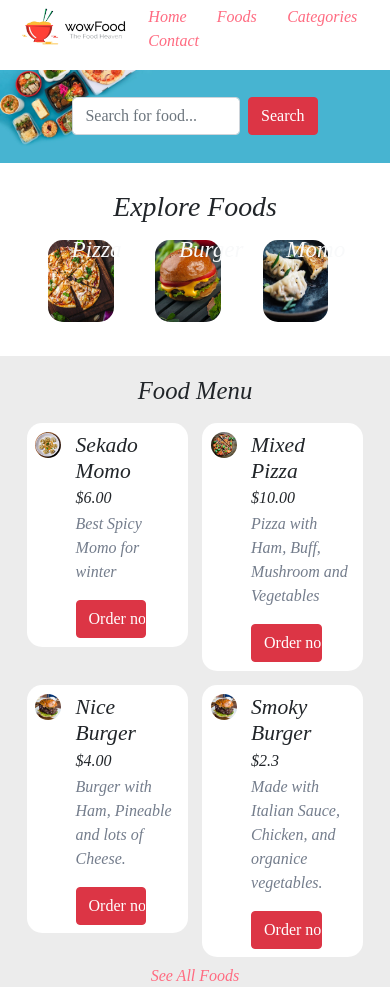
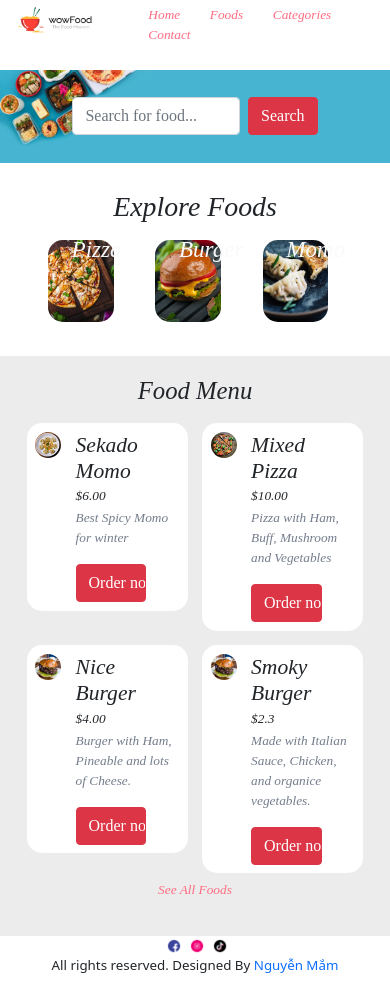
Before and after one commit to NguyenMam/web2, a plain HTML site: page index.html in a window 390 px wide. Shown: the top 987 px of the page. Drawn offline with nearby package versions, Linux system fonts and the light colour scheme.

Commit message:
Update main.css

```diff
--- a/css/main.css
+++ b/css/main.css
@@ -128,5 +128,10 @@ input{
     input{
         width: 70%;
     }
-
+    .img{
+        width: 80%;
+    }
+    body{
+        font-size:smaller;
+    }
 }
```
